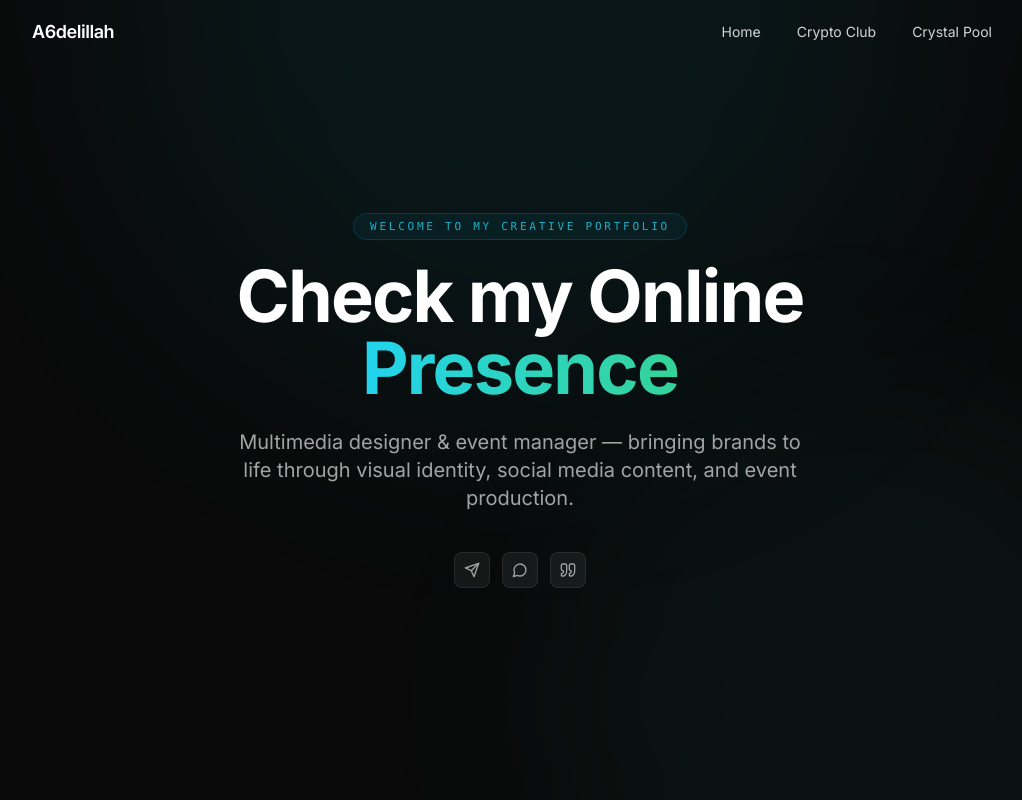
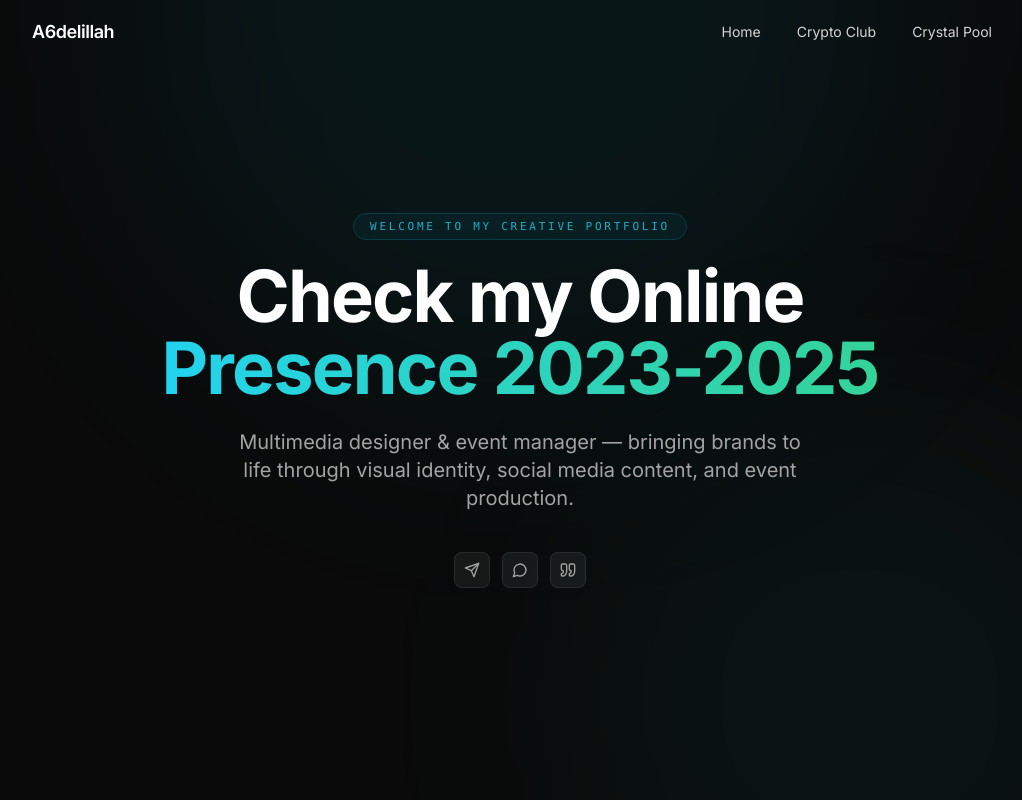
Before and after one commit to abdelillahmir/Portfolio, a React (Vite) app: page / in a window 1280 px wide. Shown: the top 800 px of the page, without its empty margins (120-1142 px from the left). Built offline with nearby package versions, Linux system fonts and the light colour scheme.

Commit message:
Changed the title

```diff
--- a/src/components/Hero.tsx
+++ b/src/components/Hero.tsx
@@ -30,7 +30,7 @@ export default function Hero() {
           Check my Online
           <br />
           <span className="bg-gradient-to-r from-cyan-400 via-teal-400 to-emerald-400 bg-clip-text text-transparent">
-            Presence
+            Presence 2023-2025
           </span>
         </h1>
 
```
